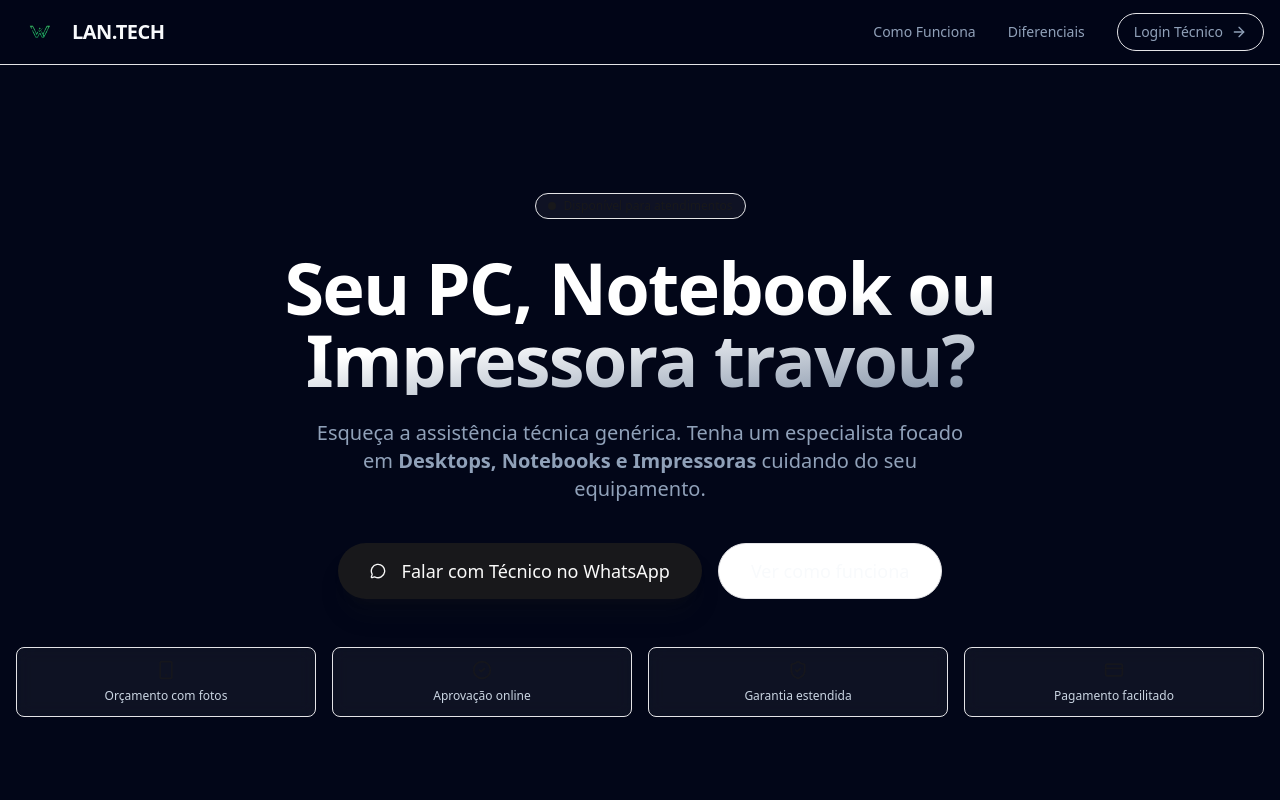
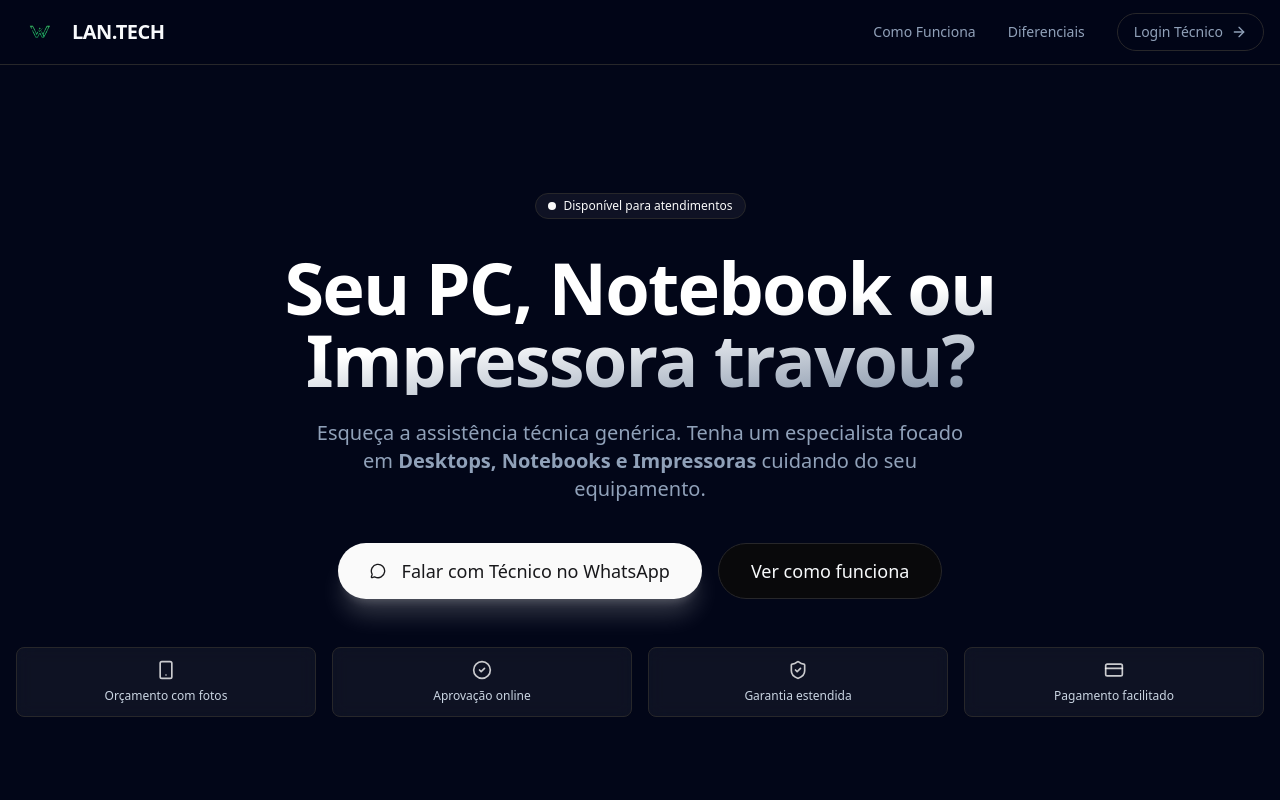
Before and after one commit to wheslancardoso/wtechprot, a Next.js app: page / in a window 1280 px wide. Shown: the top 800 px of the page. Built offline with nearby package versions, Linux system fonts and the light colour scheme; no server answers.

Commit message:
fix(landing): force dark theme to fix light mode visibility

```diff
--- a/src/app/page.tsx
+++ b/src/app/page.tsx
@@ -72,7 +72,7 @@ export default async function Home() {
   const whatsappLink = `https://wa.me/${whatsappNumber}`
 
   return (
-    <div className="flex min-h-screen flex-col bg-slate-950 text-slate-50 selection:bg-primary selection:text-primary-foreground">
+    <div className="dark flex min-h-screen flex-col bg-slate-950 text-slate-50 selection:bg-primary selection:text-primary-foreground">
 
       {/* HEADER / NAV */}
       <header className="fixed top-0 w-full z-50 bg-slate-950/80 backdrop-blur-md border-b border-white/5">
```
